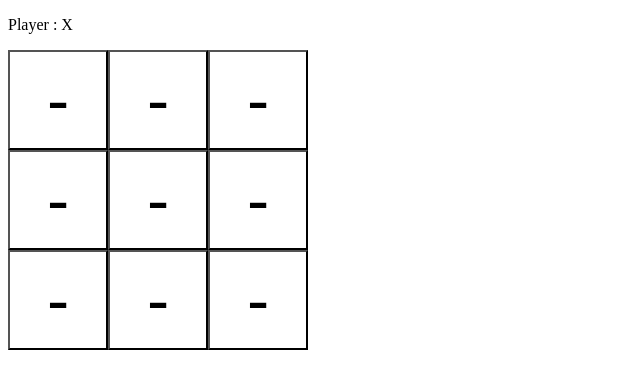
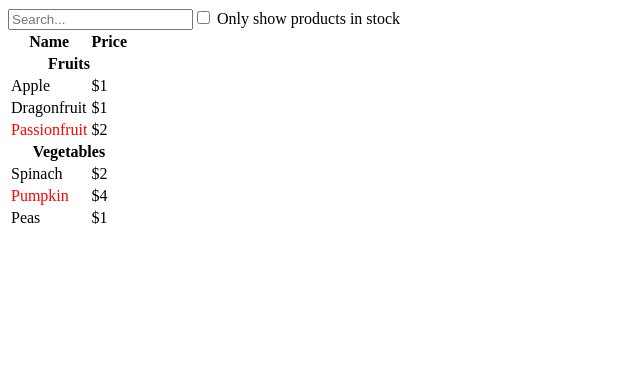
Before and after one commit to KimJiHu0/React, a React (Vite) app: page / in a window 1280 px wide. Shown: the top 388 px of the page, without its empty margins (0-640 px from the left). Built offline with nearby package versions, Linux system fonts and the light colour scheme.

Commit message:
React 기본 구성

```diff
--- a/src/App.tsx
+++ b/src/App.tsx
@@ -1,10 +1,22 @@
-import Board from './components/Board';
-function App() {
-    return (
-        <>
-            <Board />
-        </>
-    );
+import FilterableProductTable from './components/FilterableProductTable';
+
+export default function App() {
+    const PRODUCTS = [
+        { category: 'Fruits', price: '$1', stocked: true, name: 'Apple' },
+        { category: 'Fruits', price: '$1', stocked: true, name: 'Dragonfruit' },
+        { category: 'Fruits', price: '$2', stocked: false, name: 'Passionfruit' },
+        { category: 'Vegetables', price: '$2', stocked: true, name: 'Spinach' },
+        { category: 'Vegetables', price: '$4', stocked: false, name: 'Pumpkin' },
+        { category: 'Vegetables', price: '$1', stocked: true, name: 'Peas' },
+    ];
+
+    return <FilterableProductTable products={PRODUCTS} />;
 }
 
-export default App;
+/*
+    [State 처리할 목록]
+    검색어
+    재고있는 품목만 보는 CheckBox
+
+    # 상품목록은 변경이 될 가능성이 있다면 State처리하고, 아니면 안해도 됨.
+*/
--- a/src/assets/css/style.css
+++ /dev/null
@@ -1,7 +0,0 @@
-.square {
-    background-color: transparent;
-    color: black;
-    width: 100px;
-    height: 100px;
-    font-size: 50pt;
-}
--- a/src/components/Board.tsx
+++ /dev/null
@@ -1,107 +0,0 @@
-import { useState, useEffect } from 'react';
-import '../assets/css/style.css';
-import Square from './common/Square';
-import History from './common/History';
-import Player from './common/Player';
-export default function Board() {
-    // board에서 각각의 square가 어떤 값인지 알고 있어야하기 때문에
-    // 상위에서 하위로 내려줘야한다.
-    // 총 9개의 버튼 중 각 값을 배열로 가지고 있어야 한다.
-    const [squares, setSquares] = useState(Array(9).fill(null));
-    // 현재 턴이 누군지 확인하는 변수
-    const [player, setPlayer] = useState('X');
-    // 승자를 담는 변수
-    const [winner, setWinner] = useState(null);
-    // History
-    const [history, setHistory] = useState([]);
-
-    useEffect(() => {
-        const calculateWinner = function () {
-            const lines = [
-                [0, 1, 2],
-                [3, 4, 5],
-                [6, 7, 8],
-                [0, 3, 6],
-                [1, 4, 7],
-                [2, 5, 8],
-                [0, 4, 8],
-                [2, 4, 6],
-            ];
-            for (let i = 0; i < lines.length; i++) {
-                const [a, b, c] = lines[i];
-                if (squares[a] && squares[a] === squares[b] && squares[a] === squares[c]) {
-                    return squares[a];
-                }
-            }
-            return null;
-        };
-        setWinner(calculateWinner());
-    }, [squares]);
-
-    // 빙고를 클릭했을 때
-    function buttonClick(index) {
-        return () => {
-            // 버튼클릭 시 해당 위치에 값이 존재하면 아무 행동도 할 수 없음.
-            if (squares[index] || winner) {
-                return false;
-            }
-            // length가 9인 배열을 그대로 복사하는 행위
-            // JS는 객체 내부의 프로퍼티가 수정되어도 객체 자체가 수정되었다고 판단되지 않기 때문에
-            // 동작하지 않는다. : 불변성때문
-            // 그래서 새로운 배열을 반환해야한다.
-            const list = squares.slice();
-            // 복사한 배열의 index에 현재 턴의 데이터 넣어주기.
-            list[index] = player;
-            // 값 그 자체를 통째로 담아주는 것
-            setSquares(list);
-            // 턴 변경
-            setPlayer(player == 'X' ? 'O' : 'X');
-            // 히스토리 쌓기
-            /*
-            [
-                [], [], []
-            ]
-            */
-            setHistory([...history, list]);
-        };
-    }
-
-    function historyBack(index) {
-        return () => {
-            // 만일 승리자가 생길 결우 아무것도 못하게 막아야함.
-            if (winner) {
-                return false;
-            }
-            console.log(index, '번지로 이동');
-            // 이동 시 턴 바꿔줘야함.
-            setPlayer(index % 2 == 0 ? 'O' : 'X');
-            // 만일 5번째 히스토리까지 쌓였는데, 2번째 히스토리를 클릭했다면 3,4,5 번째 히스토리는 삭제.
-            // 현재 배열도 해당 인덱스의 값으로 바꿔줘야함.
-            setSquares(history[index]);
-            // console.log(history[index]);
-            setHistory(history.slice(0, index + 1));
-        };
-    }
-
-    return (
-        <>
-            <Player player={player} winner={winner} />
-            <div className="board-row">
-                <Square value={squares[0]} buttonClick={buttonClick(0)}></Square>
-                <Square value={squares[1]} buttonClick={buttonClick(1)}></Square>
-                <Square value={squares[2]} buttonClick={buttonClick(2)}></Square>
-            </div>
-            <div className="board-row">
-                <Square value={squares[3]} buttonClick={buttonClick(3)}></Square>
-                <Square value={squares[4]} buttonClick={buttonClick(4)}></Square>
-                <Square value={squares[5]} buttonClick={buttonClick(5)}></Square>
-            </div>
-            <div className="board-row">
-                <Square value={squares[6]} buttonClick={buttonClick(6)}></Square>
-                <Square value={squares[7]} buttonClick={buttonClick(7)}></Square>
-                <Square value={squares[8]} buttonClick={buttonClick(8)}></Square>
-            </div>
-            <History history={history} historyBack={historyBack} />
-        </>
-    );
-}
--- /dev/null
+++ b/src/components/FilterableProductTable.tsx
@@ -0,0 +1,18 @@
+import SearchBar from './SearchBar/SearchBar';
+import ProductTable from './Product/ProductTable';
+
+import { useState, useEffect } from 'react';
+
+export default function FilterableProductTable({ products }) {
+    const [searchText, setSearchText] = useState('');
+    const [stock, setStock] = useState(false);
+
+    // ProductTable에서 searchText, stock를 전달하지 않고 바로 filter를 처리해서 던져줘도 되지만
+    // 전달받은 ProductTable에서 해도 됨.
+    return (
+        <div>
+            <SearchBar searchText={searchText} setSearchText={setSearchText} stock={stock} setStock={setStock} />
+            <ProductTable products={products} searchText={searchText} stock={stock} />
+        </div>
+    );
+}
--- /dev/null
+++ b/src/components/Product/ProductCategoryRow.tsx
@@ -0,0 +1,7 @@
+export default function ProductCategoryRow({ category }) {
+    return (
+        <tr>
+            <th colSpan="2">{category}</th>
+        </tr>
+    );
+}
--- /dev/null
+++ b/src/components/Product/ProductRow.tsx
@@ -0,0 +1,10 @@
+export default function ProductRow({ product }) {
+    const name = product.stocked ? product.name : <span style={{ color: 'red' }}>{product.name}</span>;
+
+    return (
+        <tr>
+            <td>{name}</td>
+            <td>{product.price}</td>
+        </tr>
+    );
+}
--- /dev/null
+++ b/src/components/Product/ProductTable.tsx
@@ -0,0 +1,31 @@
+import ProductCategoryRow from './ProductCategoryRow';
+import ProductRow from './ProductRow';
+
+export default function ProductTable({ products, searchText, stock }) {
+    const rows = [];
+    let lastCategory = null;
+
+    products.forEach((product) => {
+        // 대소문자 구분하여 검색어와 맞는게 없다면 return;
+        if (!product.name.toLowerCase().includes(searchText.toLowerCase())) return;
+        // 재고여부에 대한 조건부
+        if (stock && !product.stocked) return;
+        if (product.category !== lastCategory) {
+            rows.push(<ProductCategoryRow category={product.category} key={product.category} />);
+        }
+        rows.push(<ProductRow product={product} key={product.name} />);
+        lastCategory = product.category;
+    });
+
+    return (
+        <table>
+            <thead>
+                <tr>
+                    <th>Name</th>
+                    <th>Price</th>
+                </tr>
+            </thead>
+            <tbody>{rows}</tbody>
+        </table>
+    );
+}
--- /dev/null
+++ b/src/components/SearchBar/SearchBar.tsx
@@ -0,0 +1,24 @@
+export default function SearchBar({ searchText, setSearchText, stock, setStock }) {
+    return (
+        <form>
+            <input
+                type="text"
+                value={searchText}
+                placeholder="Search..."
+                onChange={(e) => {
+                    setSearchText(e.target.value || '');
+                }}
+            />
+            <label>
+                <input
+                    checked={stock}
+                    type="checkbox"
+                    onChange={(e) => {
+                        setStock(e.target.checked);
+                    }}
+                />{' '}
+                Only show products in stock
+            </label>
+        </form>
+    );
+}
--- a/src/components/common/History.tsx
+++ /dev/null
@@ -1,12 +0,0 @@
-export default function History({ history, historyBack }) {
-    return (
-        <ul>
-            {history.map((element, index) => (
-                <li key={index}>
-                    {index + 1}번째 히스토리
-                    <button onClick={historyBack(index)}>이동</button>
-                </li>
-            ))}
-        </ul>
-    );
-}
--- a/src/components/common/Player.tsx
+++ /dev/null
@@ -1,3 +0,0 @@
-export default function Player({ player, winner }) {
-    return <>{winner ? <p>Winner : {winner}</p> : <p>Player : {player}</p>}</>;
-}
--- a/src/components/common/Square.tsx
+++ /dev/null
@@ -1,9 +0,0 @@
-import '../../assets/css/style.css';
-
-export default function Square({ value, buttonClick }) {
-    return (
-        <button className="square" onClick={buttonClick}>
-            {value ? value : '-'}
-        </button>
-    );
-}
```
Also changed, not shown: image.png (added), 1 other file (tests, documents, lock files or other folders).
